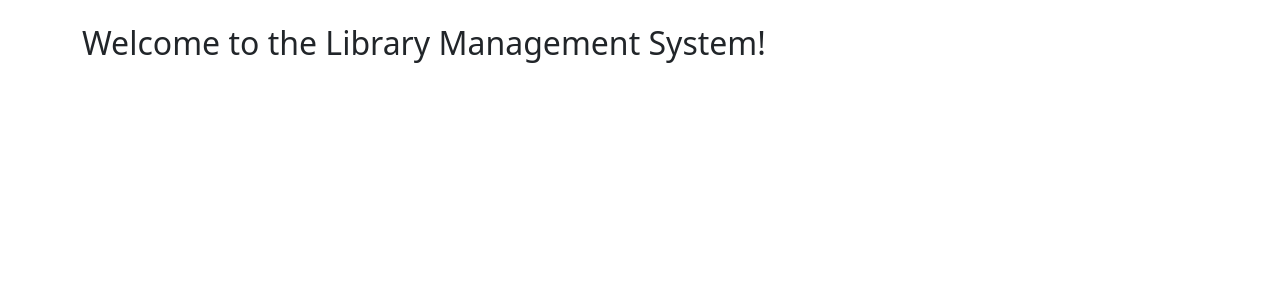
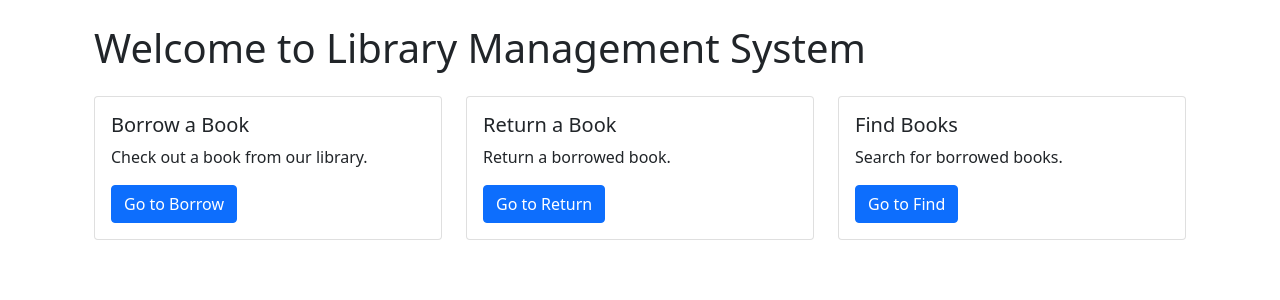
Before and after one commit to stanleyreubens/cosc531-library-system, a Flask app: page / in a window 1280 px wide. Shown: the part 56-356 px from the top of the page. Run offline with Flask 3, Linux system fonts and the light colour scheme.

Commit message:
Add template files

```diff
--- a/templates/index.html
+++ b/templates/index.html
@@ -1,4 +1,35 @@
 {% extends "base.html" %}
 {% block content %}
-<h2>Welcome to the Library Management System!</h2>
+<div class="container">
+    <h1 class="mb-4">Welcome to Library Management System</h1>
+    <div class="row">
+        <div class="col-md-4">
+            <div class="card mb-3">
+                <div class="card-body">
+                    <h5 class="card-title">Borrow a Book</h5>
+                    <p class="card-text">Check out a book from our library.</p>
+                    <a href="{{ url_for('borrow') }}" class="btn btn-primary">Go to Borrow</a>
+                </div>
+            </div>
+        </div>
+        <div class="col-md-4">
+            <div class="card mb-3">
+                <div class="card-body">
+                    <h5 class="card-title">Return a Book</h5>
+                    <p class="card-text">Return a borrowed book.</p>
+                    <a href="{{ url_for('return_book') }}" class="btn btn-primary">Go to Return</a>
+                </div>
+            </div>
+        </div>
+        <div class="col-md-4">
+            <div class="card mb-3">
+                <div class="card-body">
+                    <h5 class="card-title">Find Books</h5>
+                    <p class="card-text">Search for borrowed books.</p>
+                    <a href="{{ url_for('find') }}" class="btn btn-primary">Go to Find</a>
+                </div>
+            </div>
+        </div>
+    </div>
+</div>
 {% endblock %}
```
Also changed, not shown: templates/book_status.html (+5 -3 lines), templates/borrow.html (+14 -8 lines), templates/find.html (+30 -13 lines), templates/return.html (+10 -6 lines).
